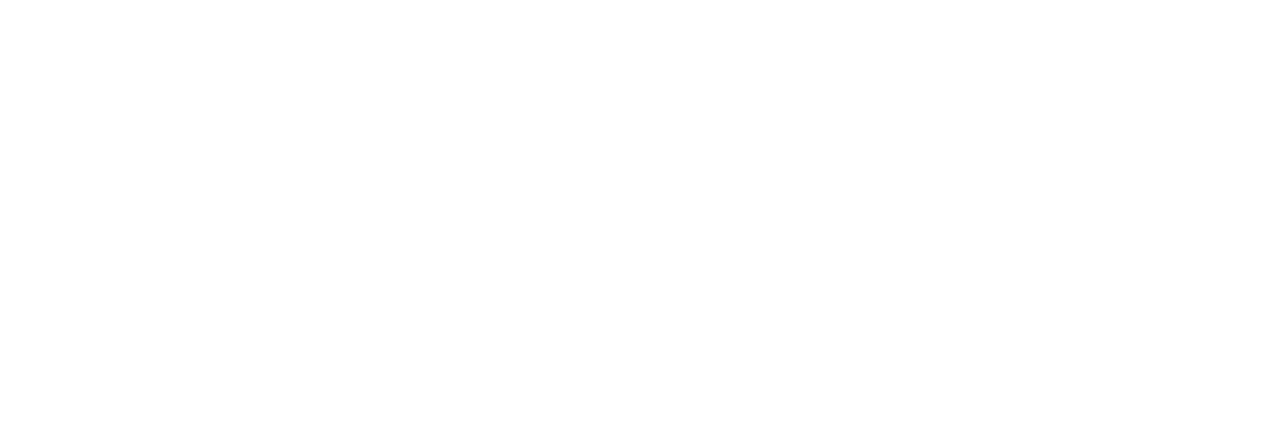
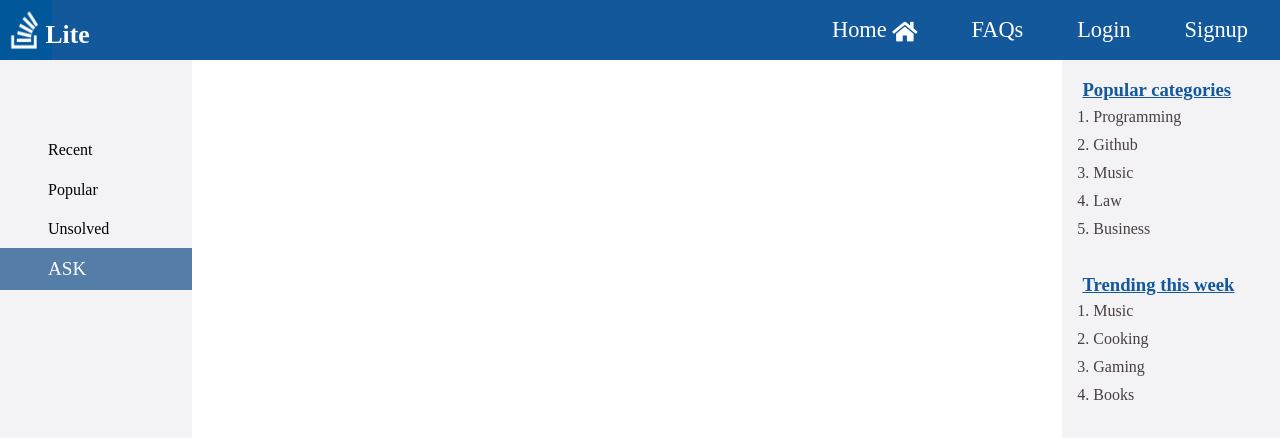
Before and after one commit to ceexon/stack-overflow-lite-api, a plain HTML site: page UI/answer.html in a window 1280 px wide. Drawn offline with Linux system fonts and the light colour scheme.

Commit message:
[starts #162880328]Added header and asides

```diff
--- a/UI/answer.html
+++ b/UI/answer.html
@@ -0,0 +1,79 @@
+<!DOCTYPE html>
+<html lang="en">
+
+<head>
+    <meta charset="UTF-8">
+    <meta name="viewport" content="width=device-width, initial-scale=1.0">
+    <meta http-equiv="X-UA-Compatible" content="ie=edge">
+    <title>StackOverflow Lite</title>
+    <link rel="icon" type="image/png" href="images/sl-logo.png">
+    <link rel="stylesheet" href="css/all.min.css">
+    <link rel="stylesheet" href="css/forms.css">
+    <link rel="stylesheet" href="css/main.css">
+    <link rel="stylesheet" href="css/question.css">
+</head>
+
+<body>
+    <header class="main-header">
+        <div class="logo"><img src="images/sl-logo.png" alt="" class="img-logo"> <span class="lite">Lite</span></div>
+        <nav class="main-nav">
+            <ul class="main-nav-list">
+                <li class="main-nav-item">
+                    <a href="index.html" class="main-nav-link">Home <span class="fas fa-home"></span></a>
+                </li>
+                <li class="main-nav-item">
+                    <a href="popular.html" class="main-nav-link">FAQs </a>
+                </li>
+                <li class="main-nav-item">
+                    <a href="login.html" class="main-nav-link">Login </a>
+                </li>
+                <li class="main-nav-item">
+                    <a href="signup.html" class="main-nav-link">Signup</a>
+                </li>
+            </ul>
+        </nav>
+    </header>
+
+    <main>
+        <section class="four-main-pages left-aside">
+            <div class="four-main-nav">
+                <a href="index.html" class="four-main-pages-links main-nav-link">Recent</a>
+            </div>
+            <div class="four-main-nav">
+                <a href="popular.html" class="four-main-pages-links main-nav-link">Popular</a>
+            </div>
+            <div class="four-main-nav">
+                <a href="unsolved.html" class="four-main-pages-links main-nav-link">Unsolved</a>
+            </div>
+            <div class="four-main-nav active">
+                <a href="ask.html" class="four-main-pages-links main-nav-link">ASK</a>
+            </div>
+        </section>
+        <div class="center-page">
+
+
+        </div>
+
+        <section class="page-aside right-aside">
+            <h3 class="aside-ttle-1">Popular categories</h3>
+            <ol class="aside-list">
+                <li class="aside-content">Programming</li>
+                <li class="aside-content">Github</li>
+                <li class="aside-content">Music</li>
+                <li class="aside-content">Law</li>
+                <li class="aside-content">Business</li>
+            </ol>
+
+            <h3 class="aside-ttle-1 tr-top">Trending this week</h3>
+            <ol class="this-week aside-list">
+                <li class="aside-content">Music</li>
+                <li class="aside-content">Cooking</li>
+                <li class="aside-content">Gaming</li>
+                <li class="aside-content">Books</li>
+            </ol>
+        </section>
+    </main>
+
+</body>
+
+</html>
```
Also changed, not shown: UI/unsolved.html (+2 -2 lines).
